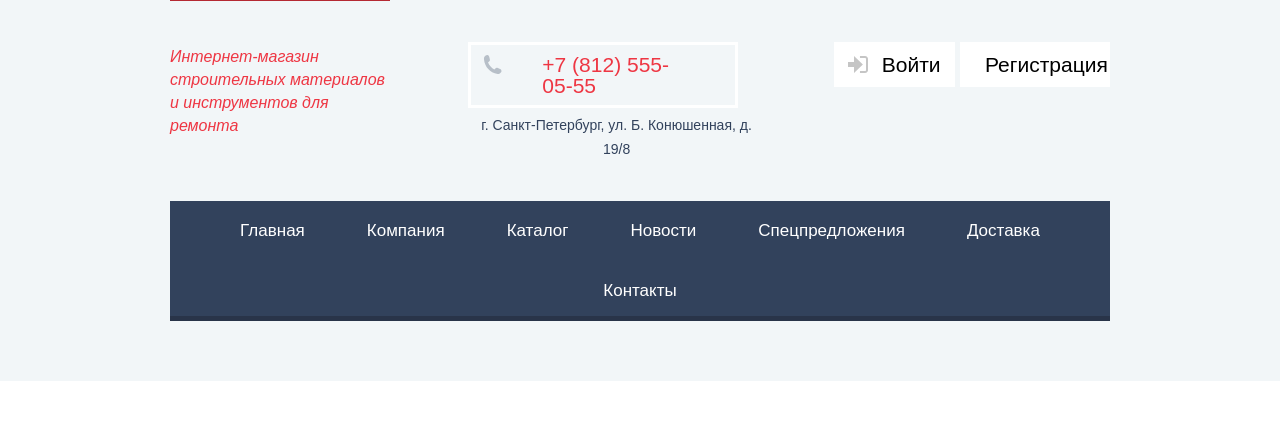
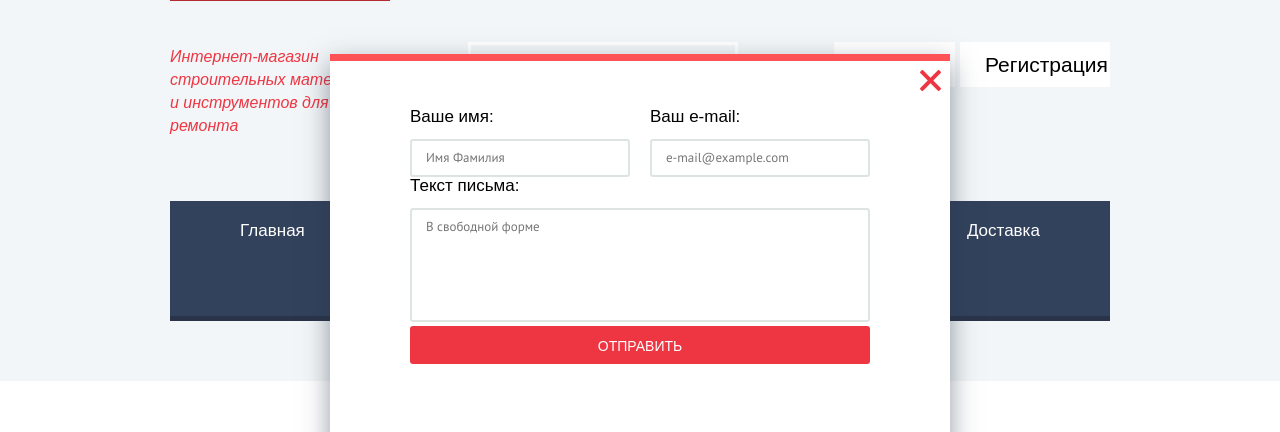
Before and after one commit to alexk08/984839-technomart-25, a plain HTML site: page index.html in a window 1280 px wide. Shown: the part 46-478 px from the top of the page. Drawn offline with Linux system fonts and the light colour scheme; a web font is replaced by a local one.

Commit message:
завершение верстки основной части проекта

```diff
--- a/css/style.css
+++ b/css/style.css
@@ -446,6 +446,7 @@ img {
   font-size: 14px;
   line-height: 18px;
   text-transform: uppercase;
+  text-align: center;
   color: #ffffff;
 
   background-color: #ee3643;
@@ -453,8 +454,10 @@ img {
   box-sizing: border-box;
   height: 38px;
   padding: 11px 0px 9px;
-  text-align: center;
+  border: 0;
   border-radius: 3px;
+
+  cursor: pointer;
 }
 
 .company-button {
@@ -470,9 +473,9 @@ img {
   background-color: #ba2732;
 }
 
-.modal {
+/*.modal {
   display: none;
-}
+}*/
 
 .page-footer {
   font-size: 18px;
@@ -1276,6 +1279,7 @@ input[type="radio"].visually-hidden {
   border-radius: 50%;
   display: block;
   position: relative;
+  z-index: 5;
 }
 
 .social-button:hover,
@@ -1522,16 +1526,6 @@ input[type="radio"].visually-hidden {
   border-left-color: #ee3643;
 }
 
-.Perforator_1 {
-  background-image: url("Perforator_1.png");
-  position: absolute;
-  left: 371px;
-  top: 547px;
-  width: 218px;
-  height: 170px;
-  z-index: 111;
-}
-
 .new-item {
   position: absolute;
   top: -1px;
@@ -1546,3 +1540,100 @@ input[type="radio"].visually-hidden {
   background-position: 0 0;
   background-repeat: no-repeat;
 }
+
+.modal-write-us {
+  position: fixed;
+  left: 50%;
+  top: 100px;
+  z-index: 6;
+
+  width: 620px;
+  min-height: 430px;
+  padding: 47px 80px 37px;
+  margin-left: -310px;
+
+  background-color: #ffffff;
+  box-shadow: 0 10px 25px rgba(41, 52, 73, 0.5);
+  border-top: 7px solid #ff5257;
+  box-sizing: border-box;
+}
+
+.modal-write-us .modal-close {
+  position: absolute;
+  top: 9px;
+  right: 9px;
+
+  width: 21px;
+  height: 21px;
+
+  background-image: url('../img/icon-close.svg');
+  background-position: 0 0;
+  background-repeat: no-repeat;
+  border: 0;
+  background-color: #ffffff;
+
+  cursor: pointer;
+}
+
+.write-us-form {
+  display: flex;
+  flex-direction: column;
+  justify-content: space-between;
+}
+
+.write-us-row {
+  display: flex;
+  justify-content: space-between;
+
+  /*margin-bottom: 22px;*/
+}
+
+.write-us-item {
+  padding: 0;
+  margin: 0;
+}
+
+.write-us-item.message {
+  /*height: 145px;*/
+  /*margin-bottom: auto;*/
+}
+
+.write-us-item label {
+  display: block;
+  margin-bottom: 13px;
+}
+
+.write-us-item input[type="text"],
+.write-us-item input[type="email"],
+.write-us-item textarea {
+  font-family: "PT Sans", Arial, sans-serif;
+  font-weight: 400;
+  font-size: 13px;
+  line-height: 18px;
+
+  box-sizing: border-box;
+  padding: 8px 14px;
+
+  border: solid 2px #dee3e4;
+  border-radius: 3px;
+}
+
+.write-us-item input[type="text"],
+.write-us-item input[type="email"] {
+  width: 220px;
+}
+
+.write-us-item textarea {
+  width: 460px;
+  height: 114px;
+  resize: none;
+}
+
+.send-button {
+  /*margin-bottom: 36px;*/
+}
+
+/** {
+  outline: 0;
+}
+*/
--- a/index.html
+++ b/index.html
@@ -93,35 +93,32 @@
       <section class="modal modal-write-us">
         <h2 class="visually-hidden">Форма обратной связи</h2>
         <form class="write-us-form" action="https://echo.htmlacademy.ru" method="post">
-          <p class="write-us-item name">
-            <label>
-              Ваше  имя:
-              <input type="text" name="name" placeholder="Имя Фамилия">
-            </label>
+          <div class="write-us-row">
+            <p class="write-us-item name">
+              <label for="name-field">Ваше  имя:</label>
+              <input type="text" name="name" id="name-field" placeholder="Имя Фамилия">
+            </p>
+            <p class="write-us-item email">
+              <label for="email-field">Ваш e-mail:</label>
+              <input type="email" name="email" id="email-field" placeholder="e-mail@example.com">
+            </p>
+          </div>
+          <p class="write-us-item message">
+            <label for="text-mail-field">Текст письма:</label>
+            <textarea name="text-mail" id="text-mail-field" placeholder="В свободной форме"></textarea>
+            <!-- rows="5" cols="20" -->
           </p>
-          <p class="write-us-item email">
-            <label>
-              Ваш e-mail:
-              <input type="email" name="email" placeholder="e-mail@example.com">
-            </label>
-          </p>
-          <p class="write-us-item message">
-            <label>
-              Текст письма:
-              <textarea name="text-mail" rows="5" cols="20" placeholder="В свободной форме"></textarea>
-            </label>
-          </p>
-          <button class="button" type="submit">Отправить</button>
+          <button class="button send-button" type="submit">Отправить</button>
         </form>
-        <button class="modal-close" type="button">Закрыть</button>
+        <button class="modal-close" type="button"><span class="visually-hidden">Закрыть</span></button>
       </section>
 
-      <section class=" modal modal-map">
+      <section class="modal modal-map">
         <h2 class="visually-hidden">Как до нас добраться</h2>
         <p>
           <img src="img/big-map.jpg" width="940" height="446" alt="Офис компании по адресу г. Санкт-Петербург, ул. Большая Конюшенная д. 19/8">
         </p>
-        <button class="modal-close" type="button">Закрыть</button>
+        <button class="modal-close" type="button"><span class="visually-hidden">Закрыть</span></button>
       </section>
     </main>
 
```
